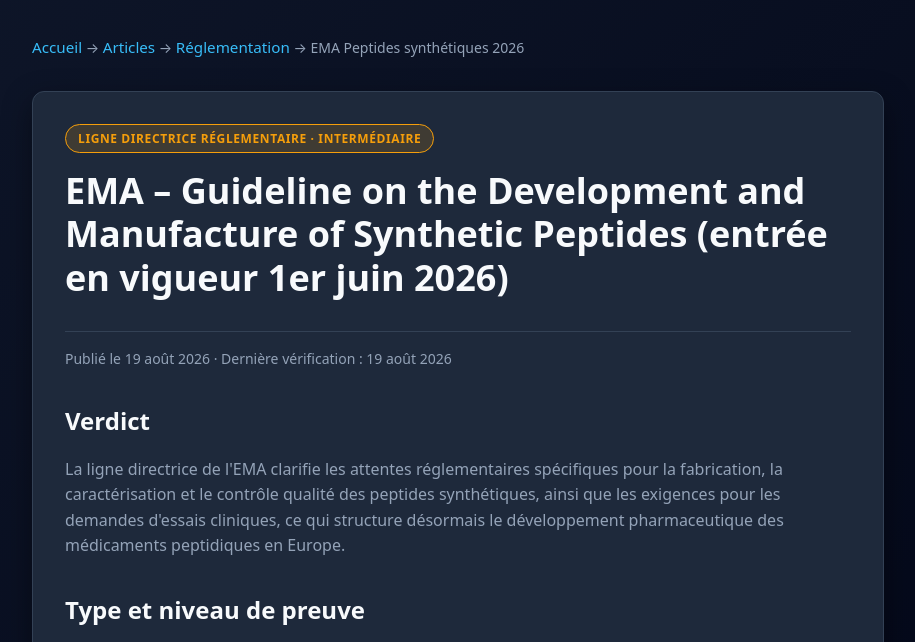
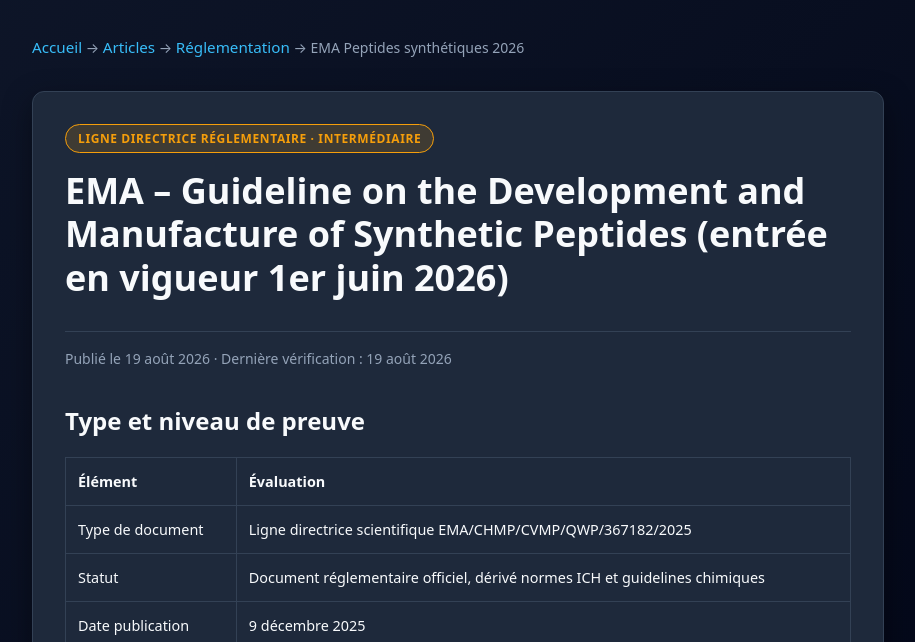
Before and after one commit to Tehen1/peptides-decodes, a plain HTML site: page articles/reglementation/ema-synthetic-peptides-2026/index.html in a window 1280 px wide. Shown: the part 95-737 px from the top of the page, without its empty margins (182-1097 px from the left). Drawn offline with Linux system fonts and the light colour scheme.

Commit message:
refactor: Remove Verdict section from regulatory/guideline articles
These are regulatory documents/guidelines, not clinical studies - Verdict section is not applicable:
- EMA Guideline 2026 (regulatory guideline)
- Statut/rétractations Argireline-Survodutide (regulatory status review)
- FDA/EMA Safety Reporting (regulatory guidance)

Kept standard structure: Type/niveau de preuve, Contenu vérifié, Sécurité, Limites, Sources primaires

```diff
--- a/articles/reglementation/ema-synthetic-peptides-2026/index.html
+++ b/articles/reglementation/ema-synthetic-peptides-2026/index.html
@@ -97,9 +97,6 @@
           <p class="meta">Publié le 19 août 2026 · Dernière vérification : 19 août 2026</p>
         </div>
 
-        <h2>Verdict</h2>
-        <p>La ligne directrice de l'EMA clarifie les attentes réglementaires spécifiques pour la fabrication, la caractérisation et le contrôle qualité des peptides synthétiques, ainsi que les exigences pour les demandes d'essais cliniques, ce qui structure désormais le développement pharmaceutique des médicaments peptidiques en Europe.</p>
-
         <h2>Type et niveau de preuve</h2>
         <table>
           <thead>
```
Also changed, not shown: articles/pharmacovigilance/fda-ema-safety-reporting/index.html (+0 -3 lines), articles/reglementation/statut-retractations-argireline-survodutide/index.html (+0 -3 lines).
